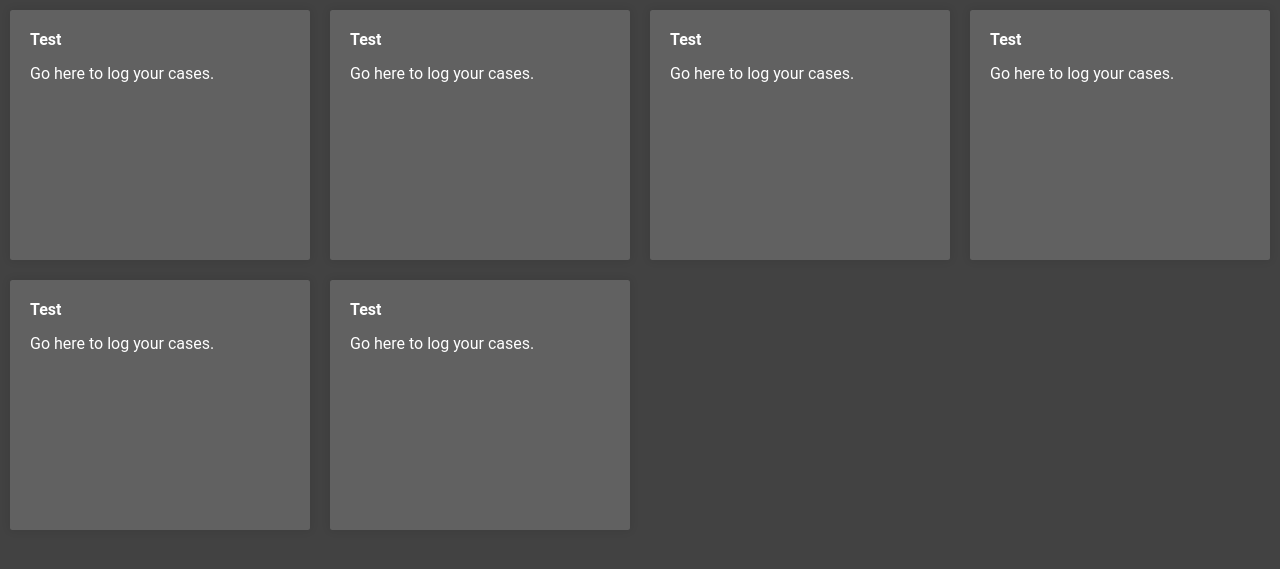
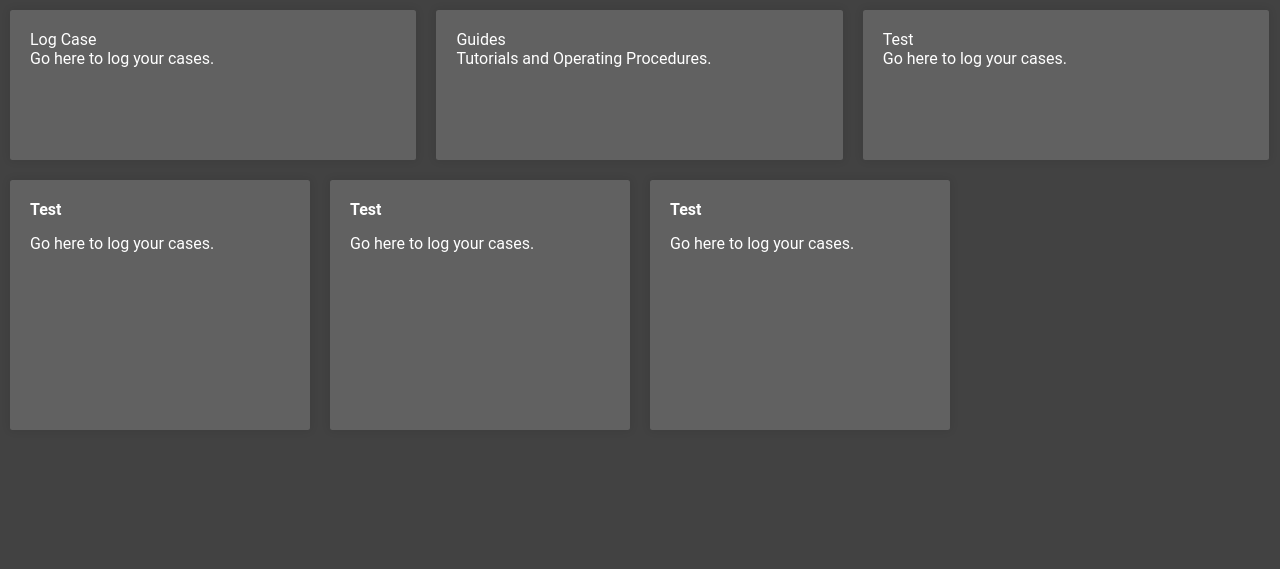
Before and after one commit to KieranHolroyd/case-logger, a PHP site: page /test.php in a window 1280 px wide. Shown: the top 569 px of the page. Run offline with PHP 8.4, Linux system fonts and the light colour scheme.

Commit message:
dashboard page update
just some tests, maybe add the nav to this please ?

```diff
--- a/styles.css
+++ b/styles.css
@@ -112,7 +112,28 @@ body{
 	transition: 200ms;
 	color: #fff;
 }
+
+.navCard-small{
+	float: left;
+	clear: none;
+	display: inline-block;
+	width: calc(33% - 16px);
+	height: 150px;
+	overflow-y: auto;
+	background-color: #616161;
+	margin: 10px 10px;
+	border-radius: 2.5px;
+	box-shadow: 0 0 10px 0 rgba(0,0,0,0.1);
+	transition: 200ms;
+	color: #fff;
+}
+
 .navCard:hover{
+	background-color: #757575;
+	box-shadow: 0 0 10px 0 rgba(0,0,0,0.4);
+}
+
+.navCard-small:hover{
 	background-color: #757575;
 	box-shadow: 0 0 10px 0 rgba(0,0,0,0.4);
 }
--- a/test.php
+++ b/test.php
@@ -12,23 +12,23 @@
 
   </style>
   <a href="logger.php">
-	<div class="navCard">
+	<div class="navCard-small">
 		<div class="navCard-items">
-			<p class="title">Test</p>
+			<p class="title">Log Case</p>
 			<p class="shortcontent">Go here to log your cases.</p>
 		</div>
 	</div>
   </a>
   <a href="logger.php">
-	<div class="navCard">
+	<div class="navCard-small">
 		<div class="navCard-items">
-			<p class="title">Test</p>
-			<p class="shortcontent">Go here to log your cases.</p>
+			<p class="title">Guides</p>
+			<p class="shortcontent">Tutorials and Operating Procedures.</p>
 		</div>
 	</div>
   </a>
   <a href="logger.php">
-	<div class="navCard">
+	<div class="navCard-small">
 		<div class="navCard-items">
 			<p class="title">Test</p>
 			<p class="shortcontent">Go here to log your cases.</p>
```
